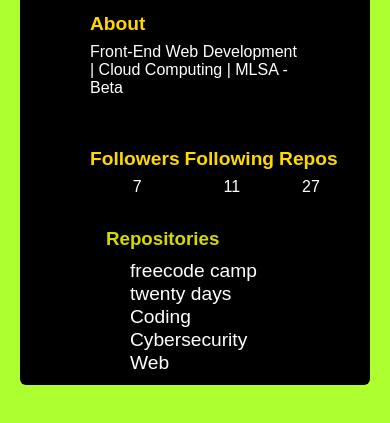
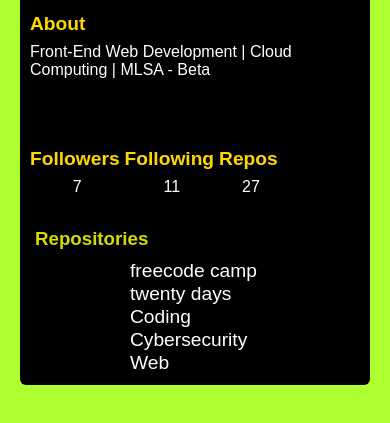
Before and after one commit to genos-ux/github_profile_search_app, a plain HTML site: page index.html in a window 390 px wide. Shown: the part 207-630 px from the top of the page. Drawn offline with Linux system fonts and the light colour scheme; no server answers.

Commit message:
made changes

```diff
--- a/style.css
+++ b/style.css
@@ -206,6 +206,10 @@ li{
         margin: 0px;
         padding: 0px;
     }
+    .about{
+
+        padding-left: 0px;
+    }
 
     .contain{
         margin: 0px;
@@ -213,7 +217,17 @@ li{
     }
     .follow{
         margin-top: 60px;
+        margin-left: 0px;
 
+        padding-left: 0px;
+
+    }
+    .repos{
+
+        padding-left: 0px;
+    }
+    .repo-title{
+        margin-left: 5px;
     }
 
     .span{
```
